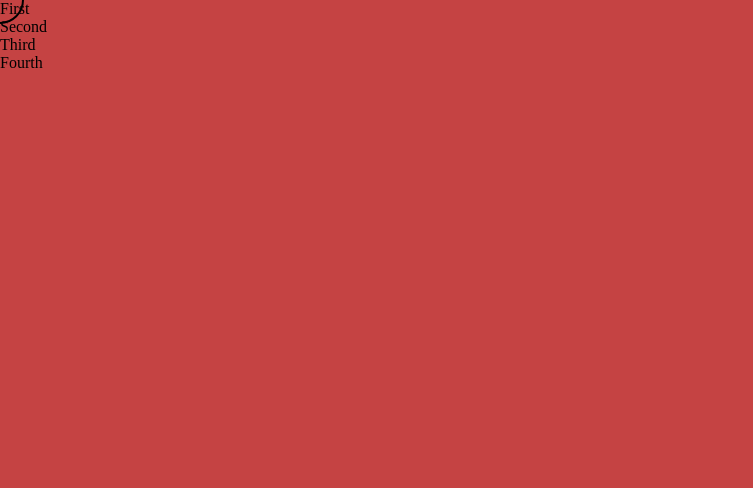
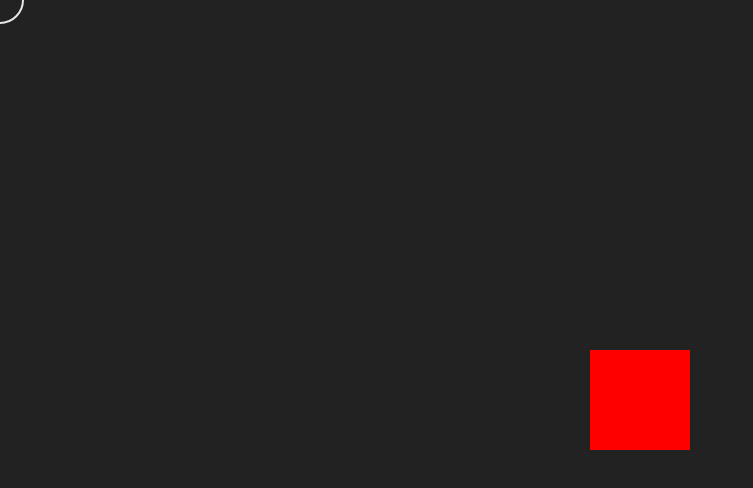
Before and after one commit to marraleks/react-animations, a React (Create React App) app: page / in a window 1280 px wide. Shown: the top 488 px of the page, without its empty margins (0-753 px from the left). Built offline with nearby package versions, Linux system fonts and the light colour scheme.

Commit message:
Added hover effect to custom cursor

```diff
--- a/src/App.css
+++ b/src/App.css
@@ -3,22 +3,37 @@
   margin: 0;
   padding: 0;
   cursor: none;
+  overflow: hidden;
 }
 
 body{
   height: 100vh;
   width: 100vw;
-  background-color: rgb(197, 67, 67);
+  background-color: #222;
 }
 
 .App{
   height: 100vh;
 }
 
+.test{
+  display: flex;
+  justify-content: center;
+  align-items: center;
+  height: 100vh;
+}
+
+.hei{
+  background-color: red;
+  height: 100px;
+  width: 100px;
+}
+
 .cursor{
   width: 3rem;
   height: 3rem;
-  border: 2px solid black;
+  border: 2px solid rgb(230, 230, 230);
+
   border-radius: 50%;
   position: absolute;
   transform: translate(-50%, -50%);
@@ -26,5 +41,10 @@ body{
   transition: all 0.2 ease;
   transition-property: background, border, transform;
   transform-origin: 150% 150%;
-  z-index: -1;
+  z-index: 999;
 }
+
+.grow {
+  transform: scale(1.5);
+  background-color: yellow;
+}
--- a/src/App.js
+++ b/src/App.js
@@ -4,6 +4,17 @@ import Cursor from "./components/Cursor"
 import "./App.css";
 
 const App = () => {
+
+  const blogHover = e => {
+    const cursor = document.querySelector(".cursor")
+    cursor.classList.add("grow")
+  }
+
+  const blogUnHover = e => {
+    const cursor = document.querySelector(".cursor")
+    cursor.classList.remove("grow")
+  }
+
 
   return(
     <div className="App"
@@ -35,7 +46,7 @@ const App = () => {
       >
 
       <Cursor/>
-      <Fullscreen/>
+      <Fullscreen blogHover={blogHover} blogUnHover={blogUnHover} />
     </div>
   )
 }
--- a/src/screens/Fullscreen.js
+++ b/src/screens/Fullscreen.js
@@ -1,15 +1,20 @@
 import React from 'react'
 
-const Fullscreen = () => {
+const Fullscreen = (props) => {
 
     return(
         <>
-            <ul>
-                <li>First</li>
-                <li>Second</li>
-                <li>Third</li>
-                <li>Fourth</li>
-            </ul>
+            <div className='test'>
+                <div className='hei'
+                    onMouseOver={e => {
+                        props.blogHover(e)
+                    }}
+                    onMouseLeave={e => {
+                        props.blogUnHover(e)
+                    }}
+                >
+                </div>
+            </div>
         </>
     )
 }
```
Also changed, not shown: 1 other file (tests, documents, lock files or other folders).
